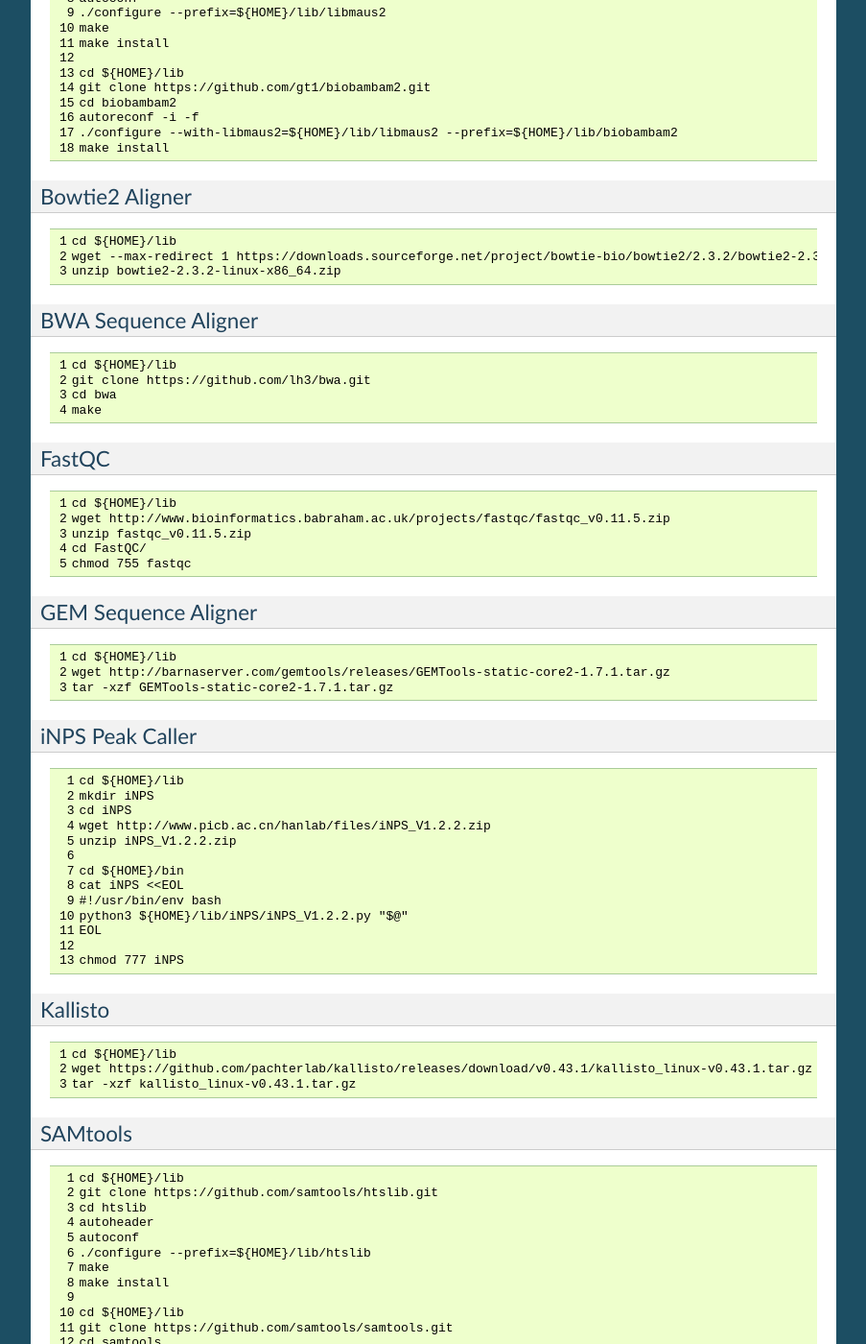
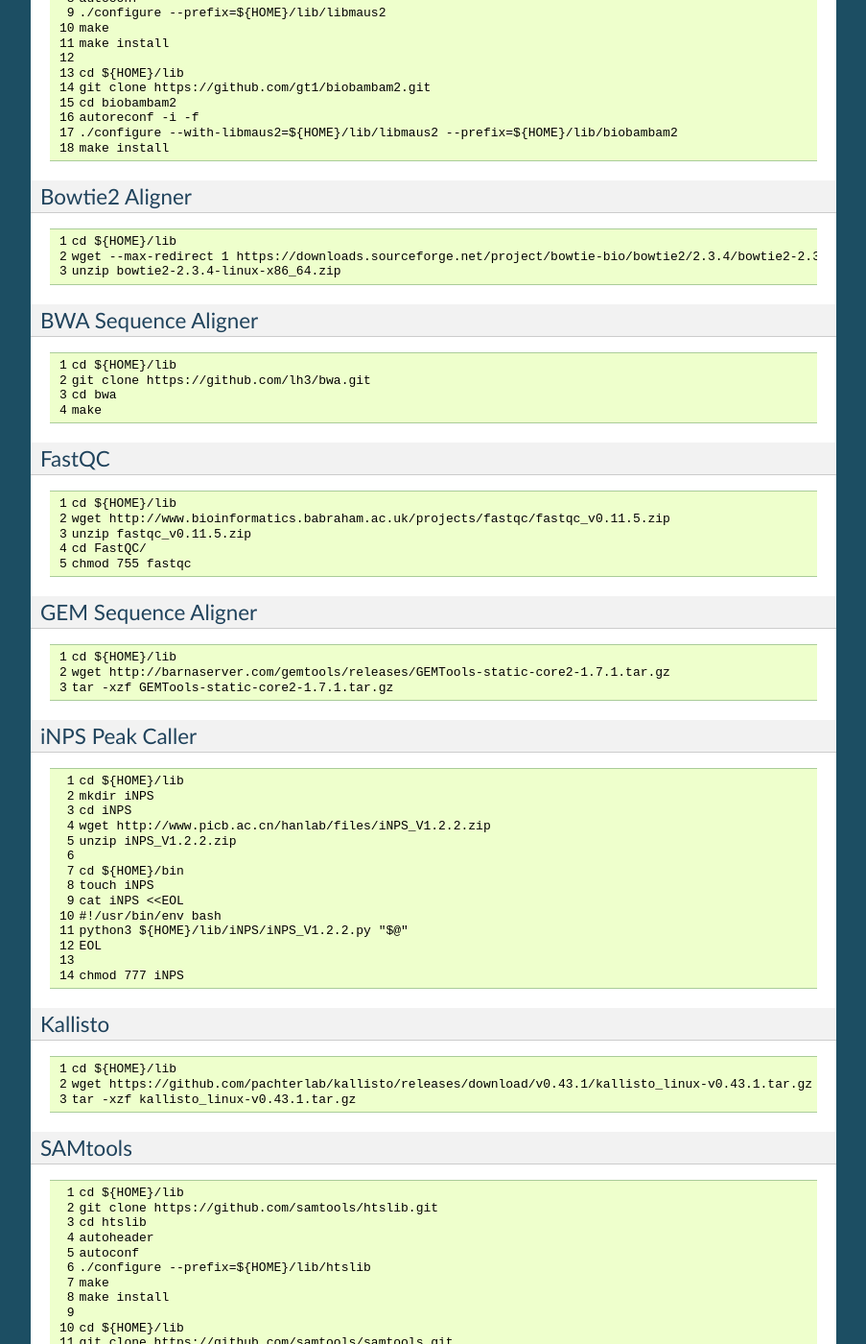
Before and after one commit to Multiscale-Genomics/mg-process-fastq, a Sphinx documentation site: the page built from docs/full_installation.rst, in a window 1280 px wide and 1400 px high, scrolled down 1366 px. Shown: the whole window at 96% size, without its empty margins (198-1101 px from the left). Built offline with Sphinx 7.4.7, drawn with Linux system fonts in a browser that asks for light colours; some of the changed text lies outside the part shown.

Commit message:
Fixes to changes in the installation procedure. Changed to Bowtie2.3.4

```diff
--- a/docs/full_installation.rst
+++ b/docs/full_installation.rst
@@ -122,8 +122,8 @@
    :linenos:
 
    cd ${HOME}/lib
-   wget --max-redirect 1 https://downloads.sourceforge.net/project/bowtie-bio/bowtie2/2.3.2/bowtie2-2.3.2-linux-x86_64.zip
-   unzip bowtie2-2.3.2-linux-x86_64.zip
+   wget --max-redirect 1 https://downloads.sourceforge.net/project/bowtie-bio/bowtie2/2.3.4/bowtie2-2.3.4-linux-x86_64.zip
+   unzip bowtie2-2.3.4-linux-x86_64.zip
 
 BWA Sequence Aligner
 ^^^^^^^^^^^^^^^^^^^^
@@ -173,6 +173,7 @@
    unzip iNPS_V1.2.2.zip
 
    cd ${HOME}/bin
+   touch iNPS
    cat iNPS <<EOL
    #!/usr/bin/env bash
    python3 ${HOME}/lib/iNPS/iNPS_V1.2.2.py "$@"
```
Also changed, not shown: other parts of docs/full_installation.rst (+1 -0 lines).
